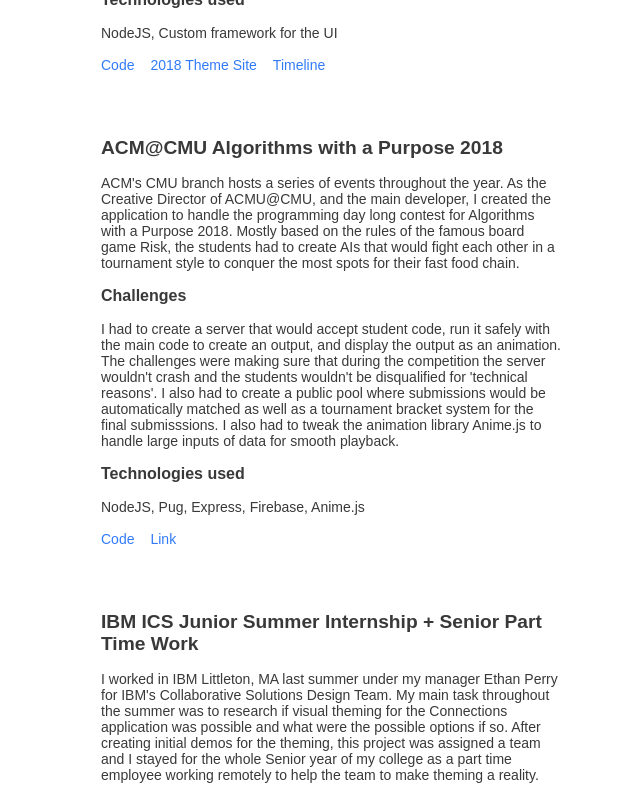
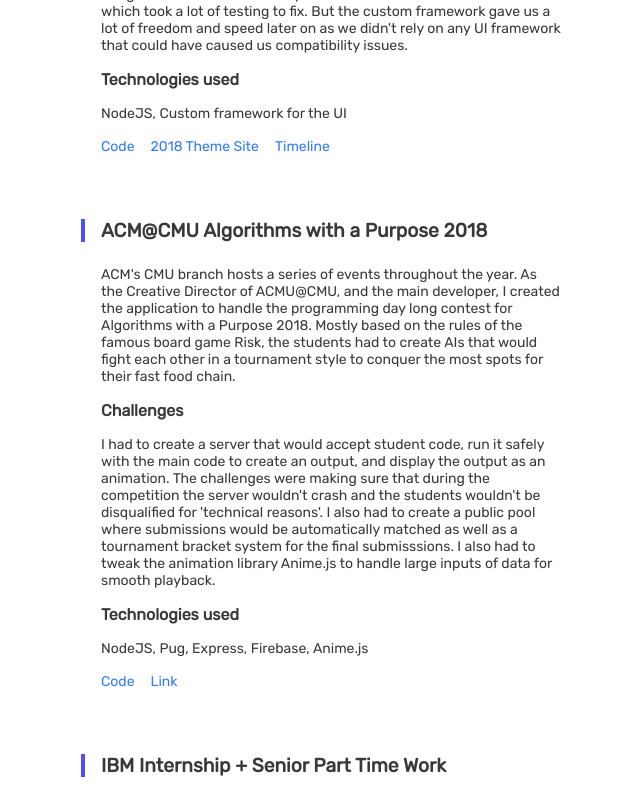
Before and after one commit to denizsokullu/portfolio, a React (Create React App) app: page / in a window 1280 px wide. Shown: the part 1560-2359 px from the top of the page, without its empty margins (309-949 px from the left). Built offline with nearby package versions, Linux system fonts and the light colour scheme.

Commit message:
edited styling for the projects

```diff
--- a/src/components/Projects.jsx
+++ b/src/components/Projects.jsx
@@ -7,6 +7,11 @@
   h1{
     font-size:1.2rem;
     font-weight:600;
+    border-left: 4px solid #4A50FF;
+    padding-left: 1rem;
+    margin-left: calc(-1rem + -4px);
+    margin-bottom:1.5rem;
+  }
   }
   p, div{
     margin-top:1rem;
--- a/src/data/projectData.js
+++ b/src/data/projectData.js
@@ -32,7 +32,7 @@
     techUsed:['NodeJS','Pug','Express','Firebase','Anime.js'],
   },
   {
-    title:`IBM ICS Junior Summer Internship + Senior Part Time Work`,
+    title:`IBM Internship + Senior Part Time Work`,
     desc:`I worked in IBM Littleton, MA last summer under my manager Ethan Perry for IBM's Collaborative Solutions Design Team. My main task throughout the summer was to research if visual theming for the Connections application was possible and what were the possible options if so. After creating initial demos for the theming, this project was assigned a team and I stayed for the whole Senior year of my college as a part time employee working remotely to help the team to make theming a reality.`,
     challenges:`This was my first exposure to an Agile development environment with scrums almost every morning and a very organized task management. Technically, I had to learn how Connections worked in the back-end and how the current setup could be used to deliver a theme to the user of an organization. In terms of theming we created an organized stylesheet structure with the simplest variables to apply colors to components across Connections and constantly tested across multiple browsers before releasing the updates.`,
     techUsed:['NodeJS','SASS','Jquery']
--- a/src/index.css
+++ b/src/index.css
@@ -1,10 +1,10 @@
 
-@import url('https://fonts.googleapis.com/css?family=Montserrat|Roboto');
+@import url('https://fonts.googleapis.com/css?family=Rubik');
 
 body {
   padding: 0 550px;
   margin: 0;
-  font-family: sans-serif;
+  font-family: 'Rubik', sans-serif;
 }
 body * {
   color:#393939;
@@ -20,10 +20,14 @@
   box-sizing:border-box;
   padding:1rem;
 }
-
+@media(max-width:520px){
+  .App{
+    width:400px;
+  }
+}
 @media(max-width:450px){
   .App{
-    width:400px;
+    width:380px;
   }
 }
 
```
